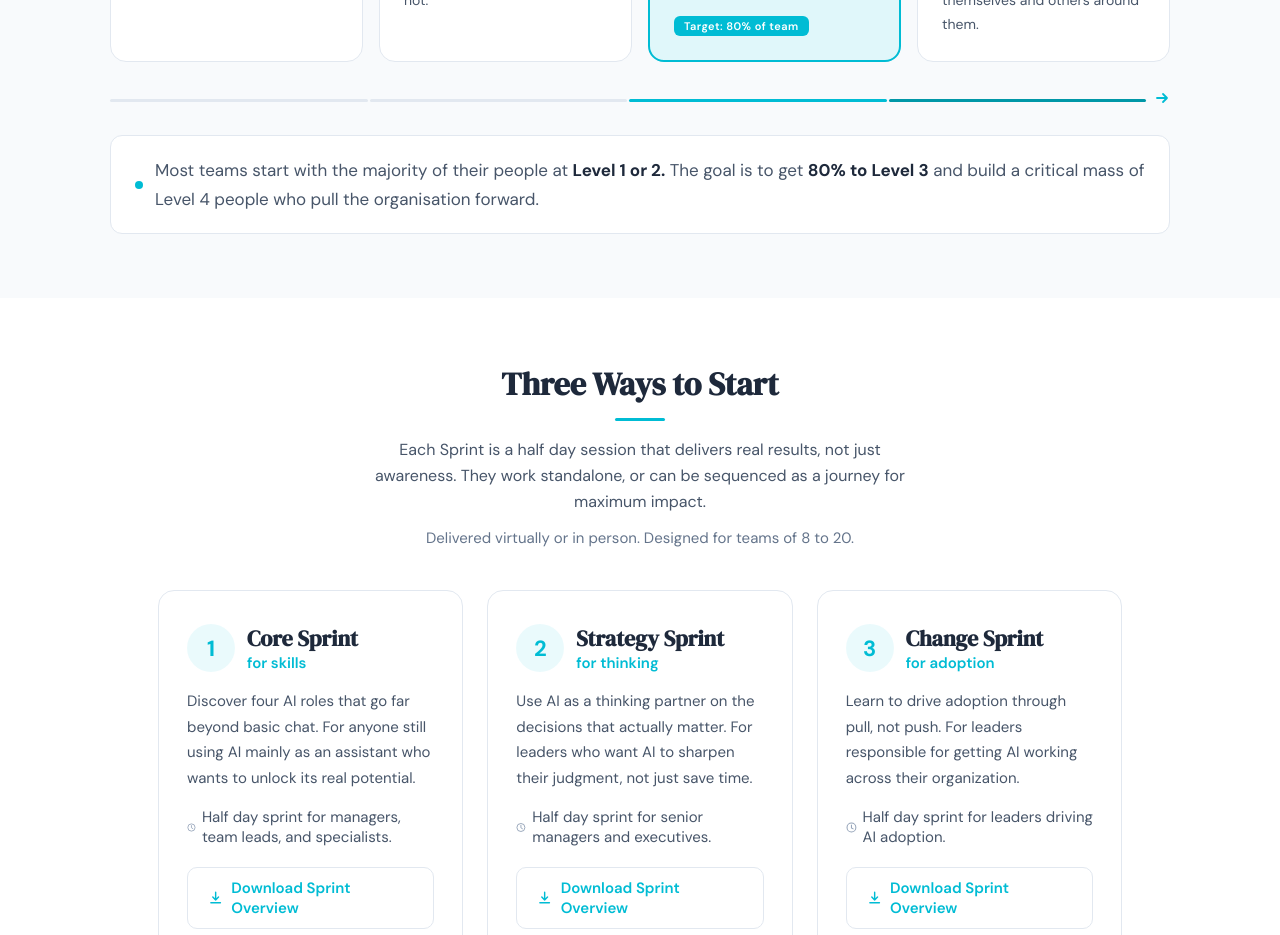
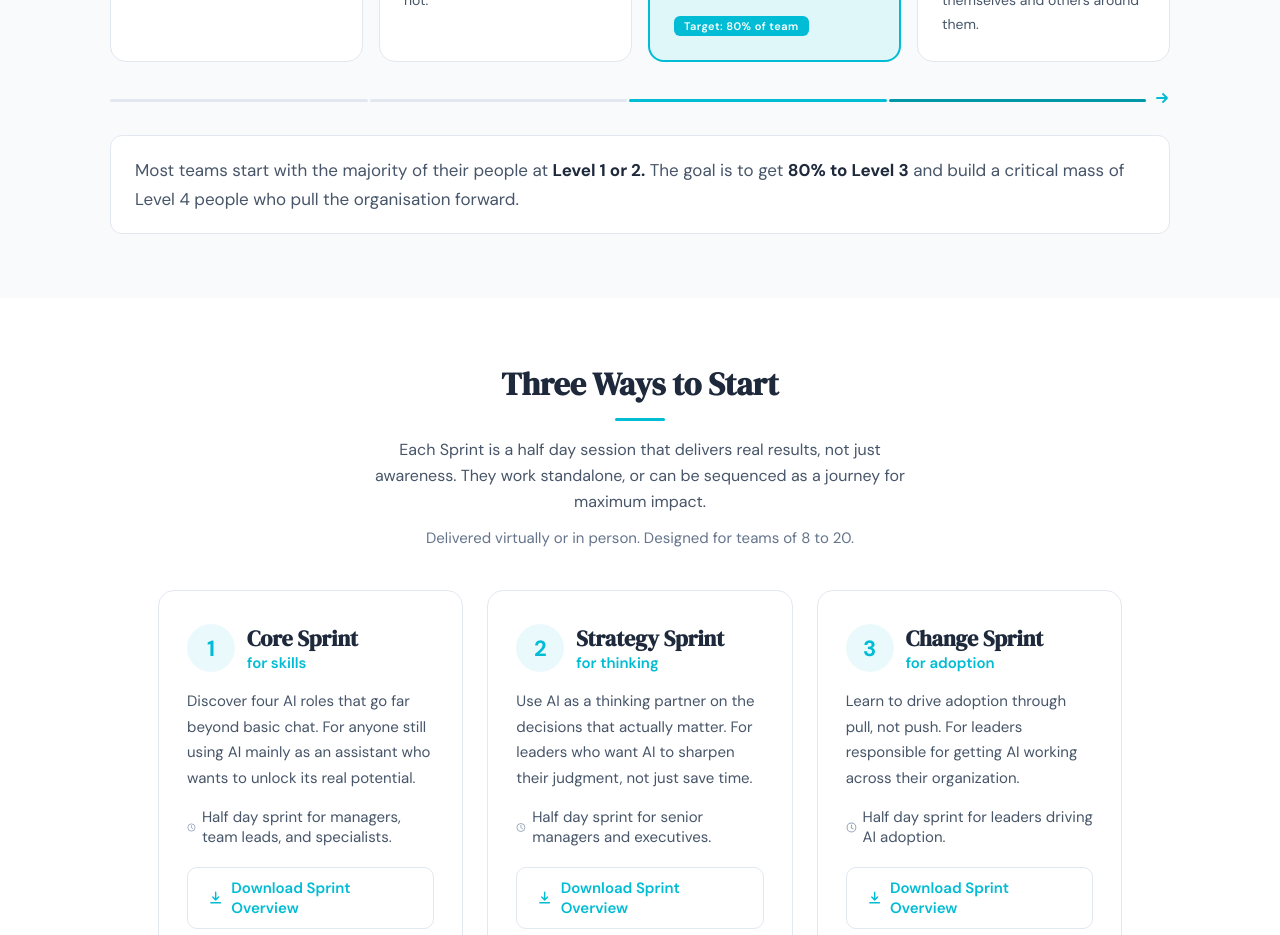
Before and after one commit to coachbay/site, a React (Vite) app: page / in a window 1280 px wide. Shown: the part 1440-2375 px from the top of the page. Built offline with nearby package versions, Linux system fonts and the light colour scheme; what @react-pdf/renderer would draw is missing.

Commit message:
Remove cyan dot from benchmark box

```diff
--- a/LandingPage.jsx
+++ b/LandingPage.jsx
@@ -299,11 +299,7 @@ export default function LandingPage({ onNavigate }) {
             background: "#fff",
             border: "1px solid #e2e8f0",
             borderRadius: 12,
-            display: "flex",
-            alignItems: "center",
-            gap: 12,
           }}>
-            <div style={{ width: 8, height: 8, borderRadius: "50%", background: CYAN, flexShrink: 0 }} />
             <p style={{ color: "#475569", fontSize: 17, lineHeight: 1.7, margin: 0 }}>
               Most teams start with the majority of their people at <strong style={{ color: "#1e293b" }}>Level 1 or 2.</strong> The goal is to get <strong style={{ color: "#1e293b" }}>80% to Level 3</strong> and build a critical mass of Level 4 people who pull the organisation forward.
             </p>
```
Also changed, not shown: 3 other files (tests, documents, lock files or other folders).
